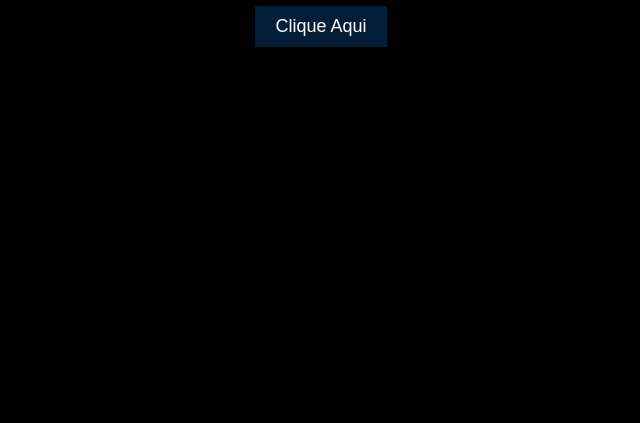
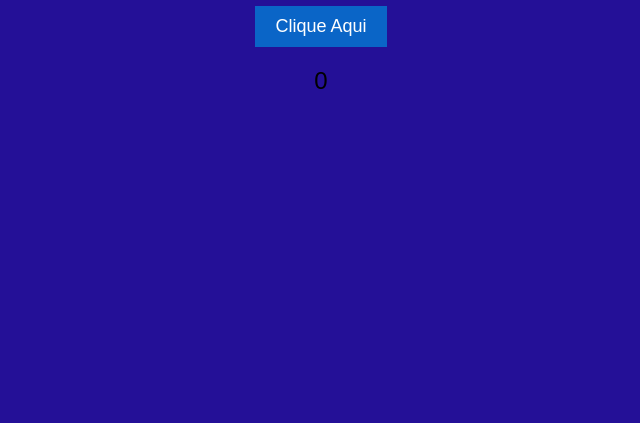
Before and after one commit to MariaEduardaJusto29/ProgramCoders, a plain HTML site: page index.html in a window 1280 px wide. Shown: the part 377-800 px from the top of the page, without its empty margins (319-959 px from the left). Drawn offline with Linux system fonts and the light colour scheme.

Commit message:
versão 3.1

```diff
--- a/styles.css
+++ b/styles.css
@@ -1,5 +1,5 @@
 *{
-    background-color: black;
+    background-color: rgb(36, 16, 151);
 }
 body {
     font-family: Arial, sans-serif;
@@ -11,13 +11,13 @@ body {
 }
 
 .container {
-    text-align: center;
+    text-align: center;scrollbar-width: ;
 }
 
 button {
     padding: 10px 20px;
     font-size: 18px;
-    background-color: #041e3a;
+    background-color: #0a65c7;
     color: white;
     border: none;
     cursor: pointer;
@@ -25,7 +25,7 @@ button {
 }
 
 button:hover {
-    background-color: #0a3461;
+    background-color: #bcce21;
 }
 
 p {
```
